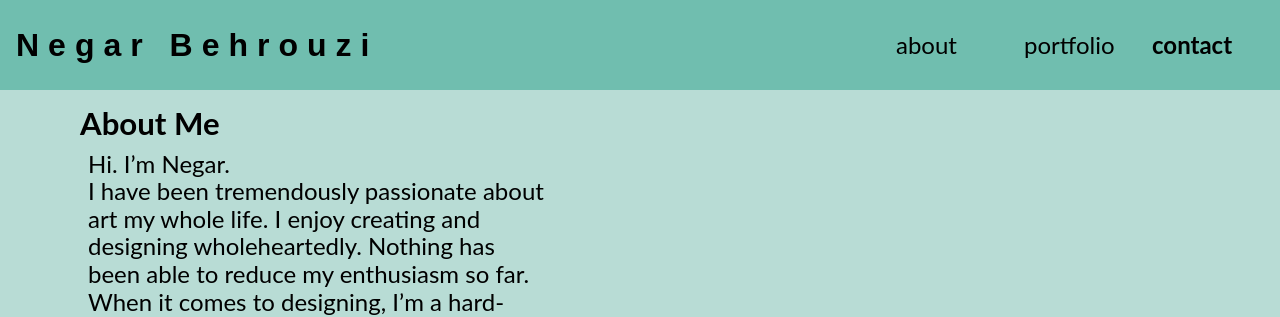
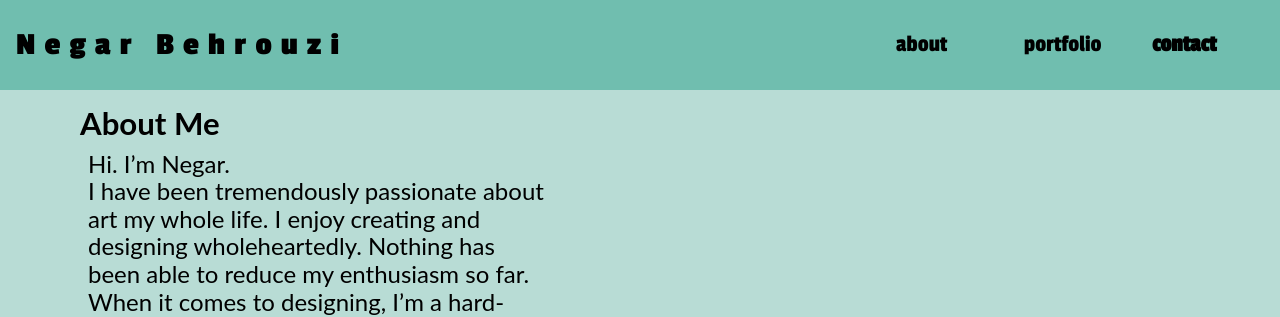
Before and after one commit to 4rminParvin/negar-behrouzi, a plain HTML site: page index.html in a window 1280 px wide. Shown: the top 317 px of the page. Drawn offline with Linux system fonts and the light colour scheme; a web font is replaced by a local one.

Commit message:
fix fonts

```diff
--- a/Styles/index.css
+++ b/Styles/index.css
@@ -1,3 +1,17 @@
+@font-face {
+    font-family: 'Passion One Regular';
+    src: url('../Resources/Fonts/PassionOne-Regular.ttf');
+    src: url('../Resources/Fonts/PassionOne-Regular.woff');
+    src: url('../Resources/Fonts/PassionOne-Regular.woff2');
+}
+
+@font-face {
+    font-family: 'Passion One Bold';
+    src: url('../Resources/Fonts/PassionOne-Bold.ttf');
+    src: url('../Resources/Fonts/PassionOne-Bold.woff');
+    src: url('../Resources/Fonts/PassionOne-Bold.woff2');
+}
+
 html {
     width: 100%;
     height: 100%;
@@ -31,6 +45,7 @@ footer {
 }
 
 h1 {
+    font-family: 'Passion One Bold';
     font-size: calc(4vw + 0.5rem);
     margin-left: 1rem;
 }
@@ -56,6 +71,7 @@ h1 {
 .desktop-dropdown-content span {
     width: fit-content;
     cursor: pointer;
+    font-family: 'Passion One Regular';
 }
 
 .desktop-dropdown-content {
@@ -301,7 +317,6 @@ footer p {
         text-align: center;
         font-size: 32px;
         line-height: 38px;
-        font-family: futura-pt-bold, sans-serif;
         font-weight: 700;
         /* font-size: 3.5rem;
 				margin-left: 2rem; */
```
Also changed, not shown: Resources/Certificates/fundamentals.jpg (renamed from Resources/certificates/fundamentals.jpg), Resources/Certificates/graphic design.jpg (renamed from Resources/certificates/graphic design.jpg), Resources/Certificates/history.jpg (renamed from Resources/certificates/history.jpg), Resources/Certificates/illustrator.jpg (renamed from Resources/certificates/illustrator.jpg), Resources/Certificates/imagemaking.jpg (renamed from Resources/certificates/imagemaking.jpg), Resources/Certificates/logo design.jpg (renamed from Resources/certificates/logo design.jpg), Resources/Certificates/logo tricks.jpg (renamed from Resources/certificates/logo tricks.jpg), Resources/Certificates/typography.jpg (renamed from Resources/certificates/typography.jpg), Resources/Certificates/udemy.jpg (renamed from Resources/certificates/udemy.jpg), Resources/Certificates/visual and graphic design.jpg (renamed from Resources/certificates/visual and graphic design.jpg), Resources/Fonts/PassionOne-Bold.ttf (added), Resources/Fonts/PassionOne-Bold.woff (added), Resources/Fonts/PassionOne-Bold.woff2 (added), Resources/Fonts/PassionOne-Regular.ttf (added), 4 more files.
